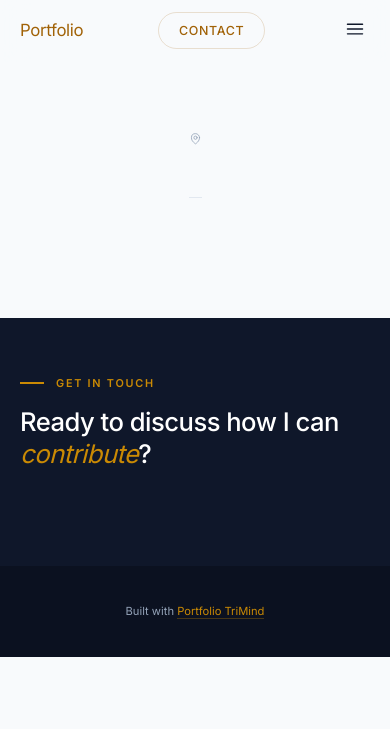
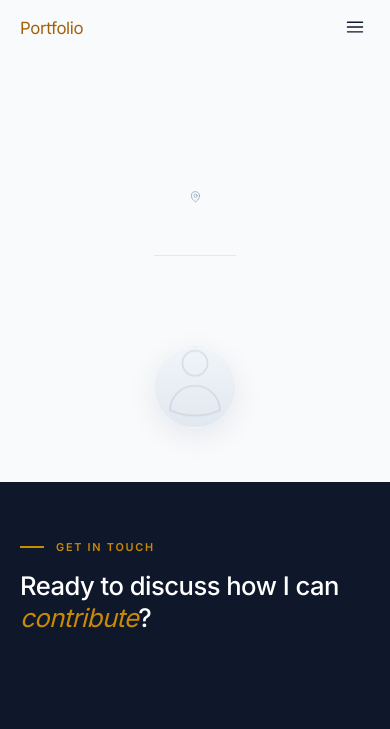
Before and after one commit to trimindai/trimind-portfolios, a Node project: template src/templates/corporate/template.hbs in a window 390 px wide. Shown: the top 729 px of the page. Run offline with Node 20 templates, Linux system fonts and the light colour scheme; the template is opened without the code that fills it, so the values that code supplies are empty; some web fonts are replaced.

Commit message:
fix: mobile/tablet portrait, hamburger menu, contact in nav
- Show profile photo on tablet/mobile as circular avatar (was hidden)
- Center hero content on mobile (name, title, location, contact)
- Hamburger menu now opens/closes with working JS toggle
- All nav links (Experience, Credentials, Contact) show in dropdown
- Contact CTA included in mobile nav menu
- Nav links auto-close when a link is clicked

Co-Authored-By: Claude Opus 4.6 (1M context) <noreply@anthropic.com>

```diff
--- a/src/templates/corporate/template.hbs
+++ b/src/templates/corporate/template.hbs
@@ -735,15 +735,24 @@ footer a:hover { border-color: var(--gold-warm); }
 
 @media (max-width: 768px) {
     .nav { padding: 12px 20px; }
-    .nav-links a:not(.nav-cta) { display: none; }
+    .nav-links { display: none; position: absolute; top: 100%; left: 0; right: 0; flex-direction: column; background: rgba(248,250,252,0.98); backdrop-filter: blur(14px); border-bottom: 1px solid var(--border); padding: 12px 20px; gap: 0; z-index: 1000; }
+    .nav-links.open { display: flex; }
+    .nav-links a { display: block !important; padding: 12px 0; border-bottom: 1px solid var(--border); font-size: 0.85rem; }
+    .nav-links a:last-child { border-bottom: none; }
+    .nav-links .nav-cta { text-align: center; margin-top: 8px; }
     .nav-toggle { display: block; }
+    .nav { position: relative; }
 
     .hero { min-height: auto; padding: 100px 0 48px; }
     .hero::before { display: none; }
     .hero-grid { grid-template-columns: 1fr; gap: 24px; }
-    .hero-portrait-wrap { display: none; }
-    .hero-name { font-size: 2.2rem; }
-    .hero-contact { gap: 12px; }
+    .hero-portrait-wrap { display: block; max-width: 200px; margin: 0 auto; }
+    .hero-portrait { aspect-ratio: 1; border-radius: 50%; }
+    .hero-portrait-tag { display: none; }
+    .hero-name { font-size: 2.2rem; text-align: center; }
+    .hero-title { text-align: center; }
+    .hero-location { justify-content: center; }
+    .hero-contact { justify-content: center; gap: 12px; }
     .hero-metrics { grid-template-columns: repeat(2, 1fr); }
     .metric:nth-child(2) { border-right: none; }
     .metric:nth-child(3), .metric:nth-child(4) { border-top: 1px solid var(--border); }
@@ -1519,6 +1528,18 @@ window.addEventListener('scroll', () => {
     nv.classList.toggle('scrolled', window.scrollY > 40);
 }, { passive: true });
 
+/* Mobile nav toggle */
+const navToggle = document.querySelector('.nav-toggle');
+const navLinks = document.querySelector('.nav-links');
+if (navToggle && navLinks) {
+    navToggle.addEventListener('click', () => {
+        navLinks.classList.toggle('open');
+    });
+    navLinks.querySelectorAll('a').forEach(a => {
+        a.addEventListener('click', () => navLinks.classList.remove('open'));
+    });
+}
+
 /* Reveal */
 const ro = new IntersectionObserver((entries) => {
     entries.forEach(e => {
```
